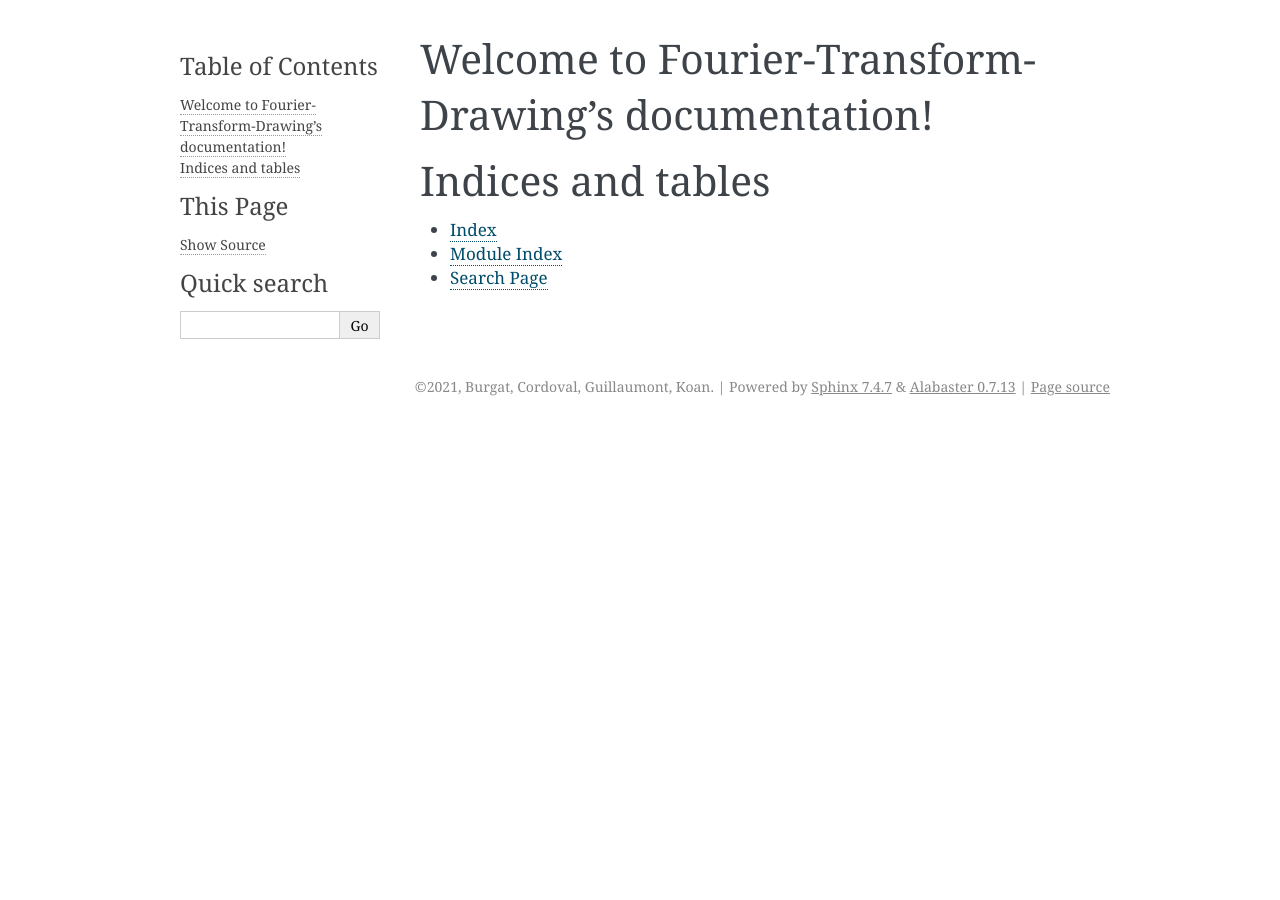
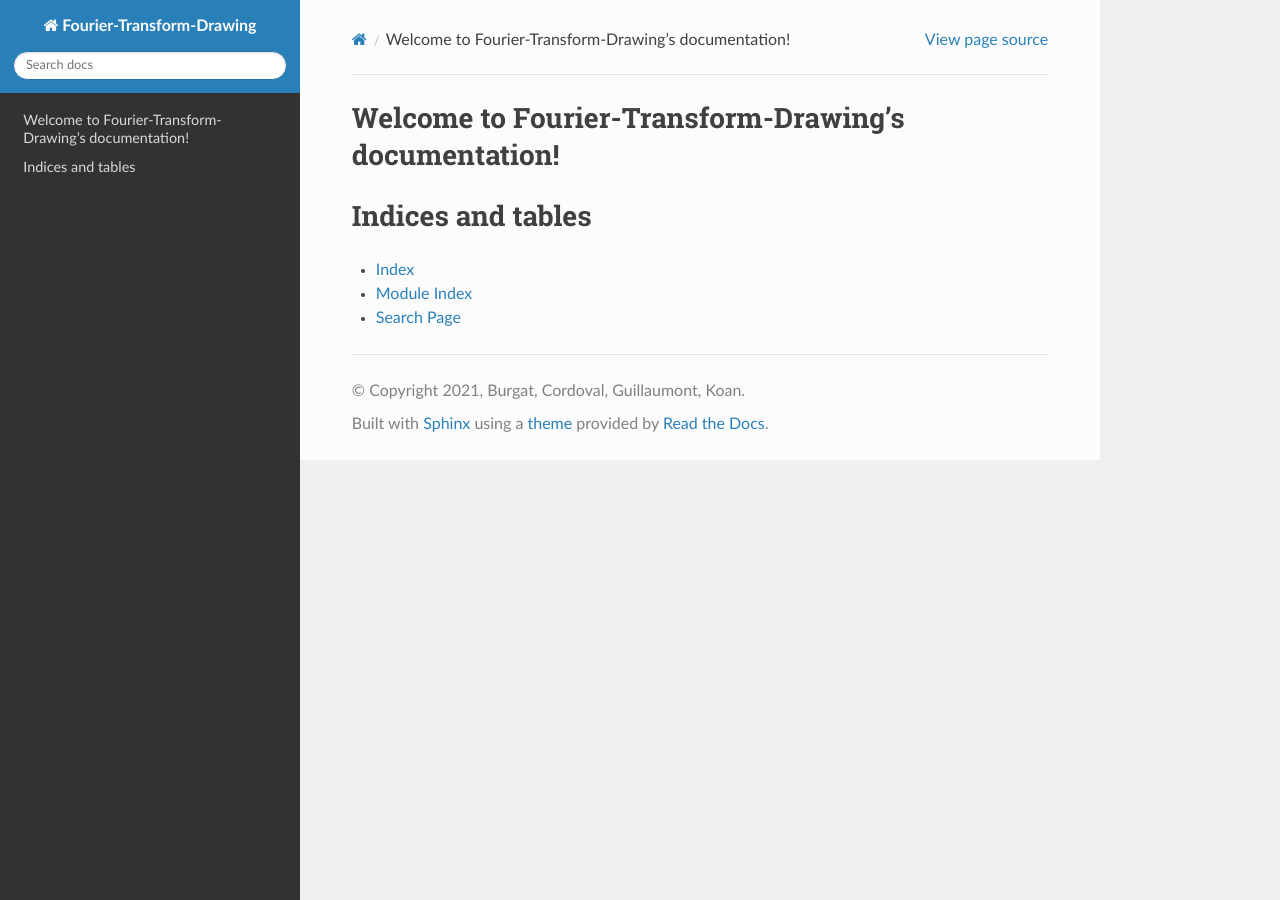
Before and after one commit to Paul30hub/Fourier_transform_drawing, a Sphinx documentation site: the page built from doc/source/index.rst, in a window 1280 px wide. Built offline with Sphinx 7.4.7 and the Read the Docs theme 2.0.0, drawn with Linux system fonts in a browser that asks for light colours.

Commit message:
set up theme doc

```diff
--- a/doc/source/conf.py
+++ b/doc/source/conf.py
@@ -26,11 +26,11 @@ release = '0.1'
 
 
 # -- General configuration ---------------------------------------------------
-
+import sphinx_rtd_theme
 # Add any Sphinx extension module names here, as strings. They can be
 # extensions coming with Sphinx (named 'sphinx.ext.*') or your custom
 # ones.
-extensions = [
+extensions = ['sphinx_rtd_theme'
 ]
 
 # Add any paths that contain templates here, relative to this directory.
@@ -47,7 +47,8 @@ exclude_patterns = []
 # The theme to use for HTML and HTML Help pages.  See the documentation for
 # a list of builtin themes.
 #
-html_theme = 'alabaster'
+#html_theme = 'alabaster'
+html_theme = "sphinx_rtd_theme"
 
 # Add any paths that contain custom static files (such as style sheets) here,
 # relative to this directory. They are copied after the builtin static files,
```
